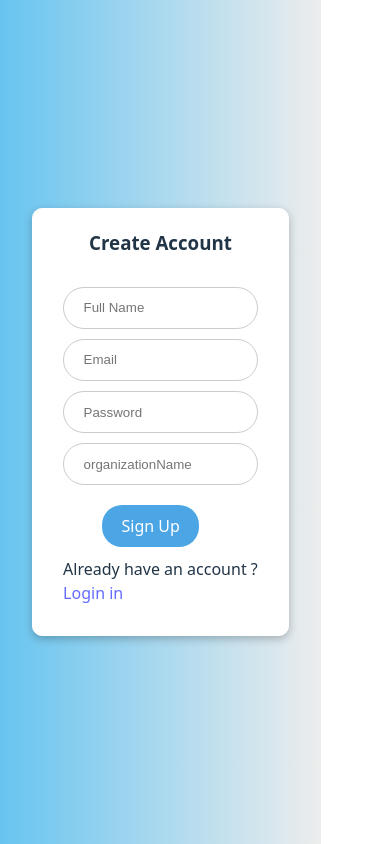
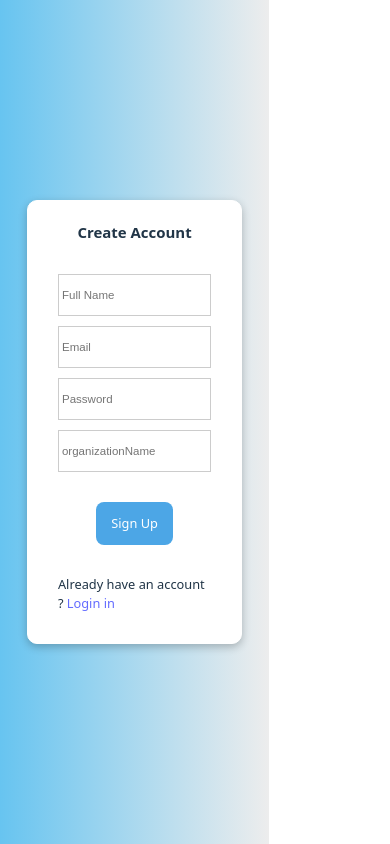
Before and after one commit to hp2604/Tenantrix-Frontend, a React (Vite) app: page / in a window 390 px wide. Built offline with nearby package versions, Linux system fonts and the light colour scheme; no server answers.

Commit message:
Added : Success Card Added

```diff
--- a/package.json
+++ b/package.json
@@ -13,6 +13,8 @@
     "@reduxjs/toolkit": "^2.11.2",
     "axios": "^1.13.5",
     "formik": "^2.4.9",
+    "lucide": "^0.575.0",
+    "lucide-react": "^0.575.0",
     "react": "^19.2.0",
     "react-dom": "^19.2.0",
     "react-loader-spinner": "^8.0.2",
--- a/src/components/Button/Button.css
+++ b/src/components/Button/Button.css
@@ -2,15 +2,15 @@ button{
     background-color: #2b96e2d7;
     color: white;
     margin-top: 5%;
-    margin-left: 40%;
     height: 5vh;
-    width: 20%;
     border: none;
-    border-radius: 20px;
+    padding: 10px;
 }
 @media (max-width:768px){
  button{
-        margin-left: 20%;
-        width: 50%;
+
+       width: 50%;
+       margin-bottom: 10%;
+       margin: 20px auto;
     }
 }
--- a/src/components/Button/index.jsx
+++ b/src/components/Button/index.jsx
@@ -1,11 +1,13 @@
 import React from "react";
 import "./Button.css"
-const Button=({type,text , disable})=>{
+const Button=({type,text , disable,onClick, style})=>{
     return(
     <>
     <button
     type={type}
     disabled={disable}
+    onClick={onClick}
+    style={style}
     >
         {text}
     </button>
--- a/src/components/Card/Card.css
+++ b/src/components/Card/Card.css
@@ -6,12 +6,15 @@
     display: flex;
     flex-direction: column;
     align-items: center;
+    padding: 20px;
 }
 .title{
     padding-top: 20px;
 }
 @media (max-width:768px){
     .vertical{
+        font-size: 80%;
         width: 80%;
+        padding: 0%;
     }
 }
--- a/src/components/Card/index.jsx
+++ b/src/components/Card/index.jsx
@@ -1,16 +1,19 @@
 import React from "react";
-import "./Card.css"
-const Card=({type,title , children})=>{
-    return(
+import "./Card.css";
+const Card = ({ type, title, children }) => {
+  return (
     <>
-    <div className={type }>
-        <div className="title">
-           <h3> {title}</h3>
-        </div>
+      <div className={type}>
+        {title && (
+          <div className="title">
+            <h3> {title}</h3>
+          </div>
+        )}
+
         {children}
-    </div>
+      </div>
     </>
-    )
-}
+  );
+};
 
 export default Card;
--- a/src/components/Inputs/Inputs.css
+++ b/src/components/Inputs/Inputs.css
@@ -3,7 +3,6 @@
     height: 5vh;
     padding-left: 10%;
     border: 1px solid #ccc;
-    border-radius: 50px;
     cursor:pointer;
 }
 .error{
@@ -12,3 +11,9 @@
     border: 1px solid red;
     border-radius: 50px;
 }
+@media (max-width:768px){
+   .normal,.error{
+    font-size: 90%;
+    padding-left: 2%;
+}
+}
--- /dev/null
+++ b/src/components/SuccessCard/index.jsx
@@ -0,0 +1,19 @@
+import React from "react";
+import Card from "../Card";
+import Button from "../Button";
+import { useNavigate } from "react-router-dom";
+const SuccessCard=({title})=>{
+    const navigate=useNavigate();
+
+    return(
+    <>
+    <div className="container">
+        <Card type={'vertical'}  >
+
+        </Card>
+    </div>
+    </>
+    )
+
+};
+export default SuccessCard;
--- a/src/pages/Auth/Verification/Verification.css
+++ b/src/pages/Auth/Verification/Verification.css
@@ -1,15 +1,5 @@
-/* .container{
-    height: 100vh;
-    width: 100%;
-    background: #67c4f0;
-    background: linear-gradient(90deg, rgba(103, 196, 240, 1) 0%, rgba(237, 237, 237, 1) 100%, rgba(237, 221, 83, 1) 100%);
-    display: flex;
-    justify-content: center;
-    align-items: center;
-}  */
-/* .card{
+#success-card{
     display: flex;
     flex-direction: column;
     align-items: center;
-
-} */
+}
--- a/src/pages/Auth/Verification/index.jsx
+++ b/src/pages/Auth/Verification/index.jsx
@@ -1,5 +1,4 @@
 import React, { useEffect, useState } from "react";
-import "./Verification.css";
 import Button from "../../../components/Button";
 import Card from "../../../components/Card";
 import Inputs from "../../../components/Inputs";
@@ -9,7 +8,11 @@ import { data, useNavigate, useSearchParams } from "react-router-dom";
 import { resendOtp, verifyOtp } from "../../../services/Auth";
 import Loader from "../../../components/Loader";
 import { removeToken } from "../../../util/Token";
-
+import SuccessCard from "../../../components/SuccessCard";
+import { useDispatch } from "react-redux";
+import { setUser } from "../../../store/slice/UserSlice";
+import { SquareCheck } from 'lucide-react';
+import "./Verification.css"
 
 const Verification = () => {
   const [timeLeft, setTimeLeft] = useState(120);
@@ -19,15 +22,16 @@ const Verification = () => {
   const user = JSON.parse(localStorage.getItem("user"));
   const [loading, setLoading] = useState(false);
   const [error, setError] = useState(null);
-  const [message, setMessage] = useState(null);
-  const[verifytoken,setVerifyToken]=useState("");
-
+  const [verifytoken, setVerifyToken] = useState("");
+  const [success, setSuccess] = useState(false);
+  const dispatch = useDispatch();
+  const[tittle,setTittle]=useState("Verify OTP")
   useEffect(() => {
     const token = searchParams.get("token");
     if (!token) {
       navigate("/");
     }
-    setVerifyToken(token)
+    setVerifyToken(token);
   }, []);
   useEffect(() => {
     if (!isActive) return;
@@ -54,17 +58,17 @@ const Verification = () => {
       try {
         setError(null);
         setLoading(true);
-        const response = await verifyOtp({
+        const response = await verifyOtp(
+          {
             email: user.email,
             otp: values.otp,
-        },verifytoken);
+          },
+          verifytoken,
+        );
         setLoading(false);
-        removeToken('user')
-        setMessage("SignUp SuccessFull  . Redirect to Login Page")
-        setTimeout(()=>{
-           navigate("/login");
-        },5000)
-
+        dispatch(setUser(user));
+        setTittle(" ")
+        setSuccess(true);
       } catch (error) {
         setLoading(false);
         setError(error);
@@ -74,43 +78,30 @@ const Verification = () => {
 
   const handleResend = async () => {
     try {
-     const response= await resendOtp({ email: user.email },verifytoken);
+      const response = await resendOtp({ email: user.email }, verifytoken);
       setMessage("OTP resent successfully");
       setTimeLeft(120);
       setIsActive(true);
     } catch (error) {
-      if(error==="User already verified")
-        {  setMessage("User already Verified . Redirect to Login Page")
-          setTimeout(()=>{
+      setError(error);
+      if (error === "User already verified") {
+        setTimeout(() => {
           navigate("/login");
-        },5000)
+        }, 5000);
       }
-      setError(error);
     }
   };
   const minutes = Math.floor(timeLeft / 60);
   const seconds = timeLeft % 60;
-
+ const click=()=>{
+        navigate("/dashboard")
+    }
   return (
     <>
       <div className="container">
-        {/* <div className="card">
-            <div className="title">
-                <h3>Verify Otp</h3>
-            </div>
-            <form action="">
-                <input
-                className="suc"
-                type="number"
-                name="otp"
-                placeholder="Enter Otp"
-                />
-                <Button text={"verify"} type={"submit"}/>
-            </form>
-        </div> */}
-        <Card type={"vertical"} title={"Verify Code"}>
+        <Card type={"vertical"} title={tittle}>
           {error && <p style={{ color: "red" }}>{error}</p>}
-          {message && <p style={{ color: "green" }}>{message}</p>}
+          {!success && (
             <form action="" onSubmit={handleSubmit}>
               <Inputs
                 type={"text"}
@@ -143,6 +134,17 @@ const Verification = () => {
                 <Button text={"Verify"} type={"submit"} />
               )}
             </form>
+          )}
+          {success && (
+            <div id="success-card">
+              {" "}
+              <SquareCheck size={80} color="green" />
+              <h2> Account created successfully</h2>
+              <Button text={" DashBoard"} onClick={click}>
+                {" "}
+              </Button>
+            </div>
+          )}
         </Card>
       </div>
     </>
```
Also changed, not shown: 1 other file (tests, documents, lock files or other folders). Lines whose indentation alone changed are shown as unchanged.
